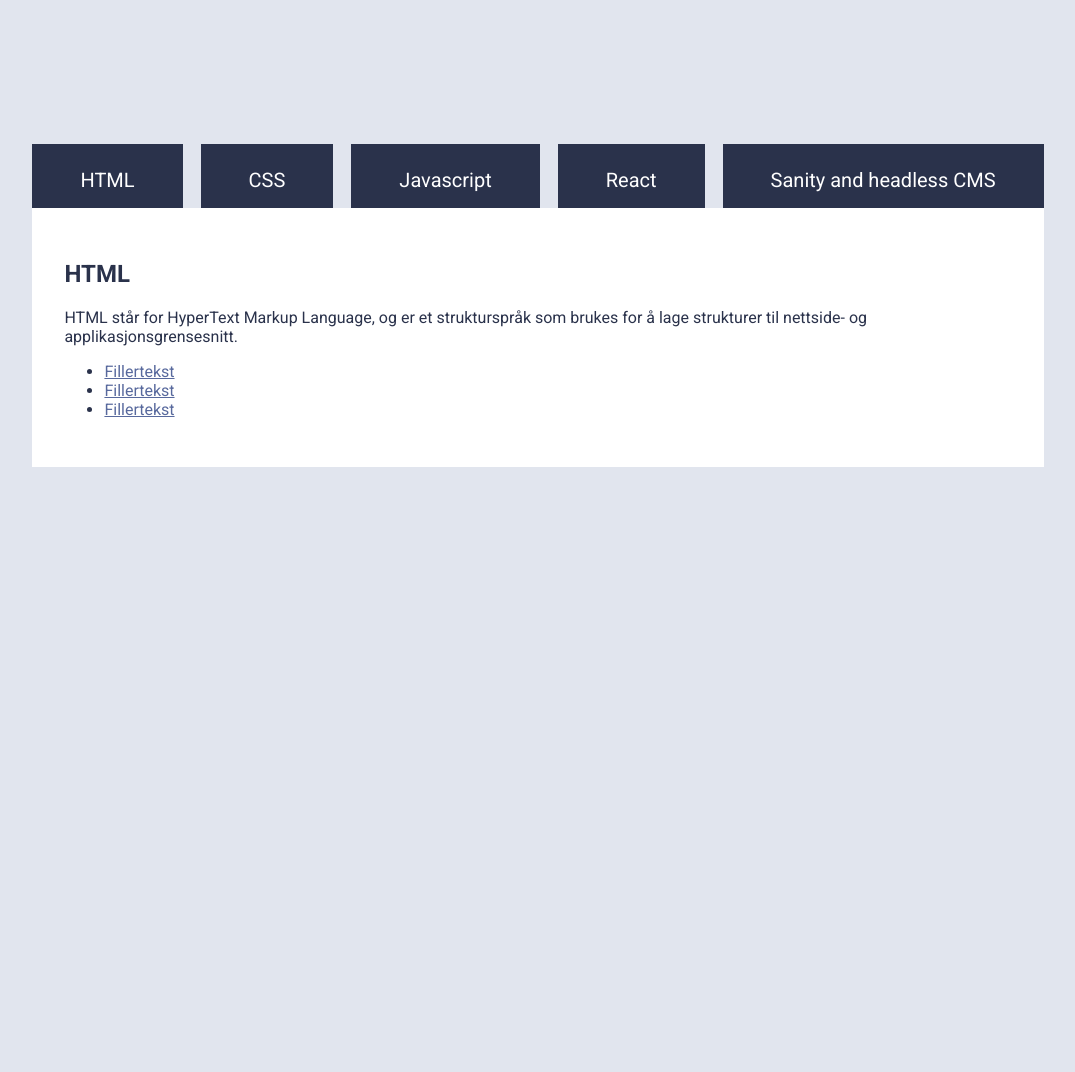
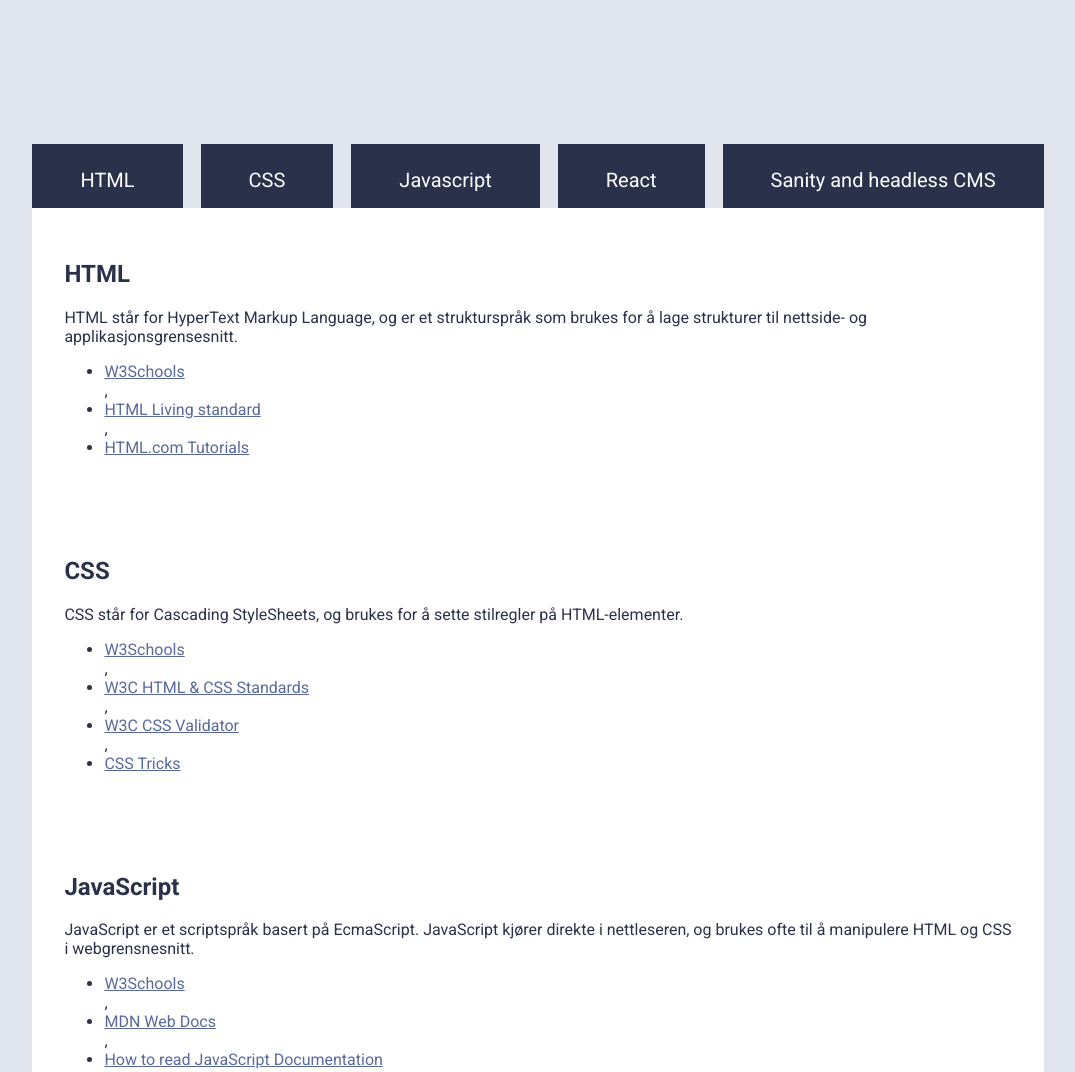
Before and after one commit to JulieAnd3/uin25ak1_resource_layout_andersen, a plain HTML site: page index.html in a window 1280 px wide. Shown: the top 1072 px of the page, without its empty margins (102-1177 px from the left). Before the commit the page ends 800 px from the top, so only its background shows below. Drawn offline with Linux system fonts and the light colour scheme.

Commit message:
Jeg er så smart (ikke ironisk)
Jeg klarte å tenke ut logikken selv og det gir bare mening

```diff
--- a/index.html
+++ b/index.html
@@ -5,6 +5,7 @@
     <meta name="viewport" content="width=device-width, initial-scale=1.0">
     <title>Ressurser</title>
     <link rel="stylesheet" href="style.css" type="text/css">
+    <script src="ressurser.js"></script>
 </head>
 <body>
     <header>
@@ -18,7 +19,7 @@
             </ul>
         </nav>
     </header>
-    <main>
+    <main id="mainPrint">
         <article>
             <h2>HTML</h2>
             <p>HTML står for HyperText Markup Language, og er et strukturspråk som brukes for å lage strukturer til nettside- og applikasjonsgrensesnitt.</p>
--- a/script.js
+++ b/script.js
@@ -0,0 +1,17 @@
+let resourcesPrint = ""
+let sourcesPrint = ""
+
+resources.map((resource, index) => resourcesPrint += `
+        <article>
+            <h2>${resource.category}</h2>
+            <p>${resource.text}</p>
+            <ul>
+            ${resource.sources.map(source => sourcesPrint = `
+                <li><a href="${source.url}">${source.title}</a></li>
+            `)}
+            </ul>
+        </article>`)
+
+    console.log(resourcesPrint)
+
+document.getElementById("mainPrint").innerHTML = resourcesPrint
--- a/style.css
+++ b/style.css
@@ -43,6 +43,10 @@
                 #sanityCmsSite{
                     margin-right: 0;
                 }
+                a:hover{
+                    background-color: var(--white);
+                    color: var(--darkgrey);
+                }
             }
         }
     }
```
